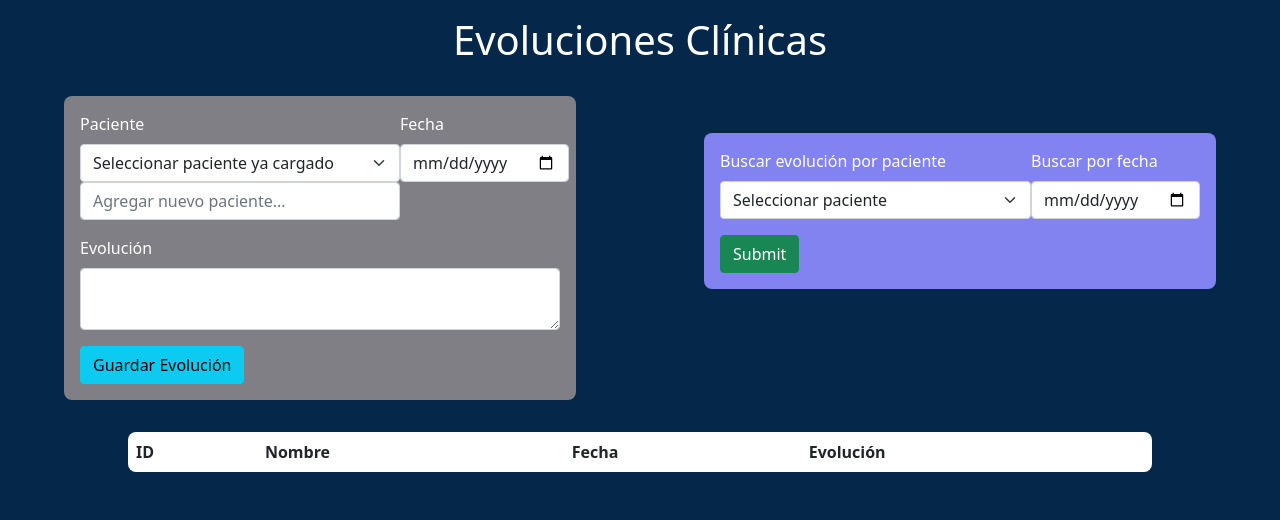
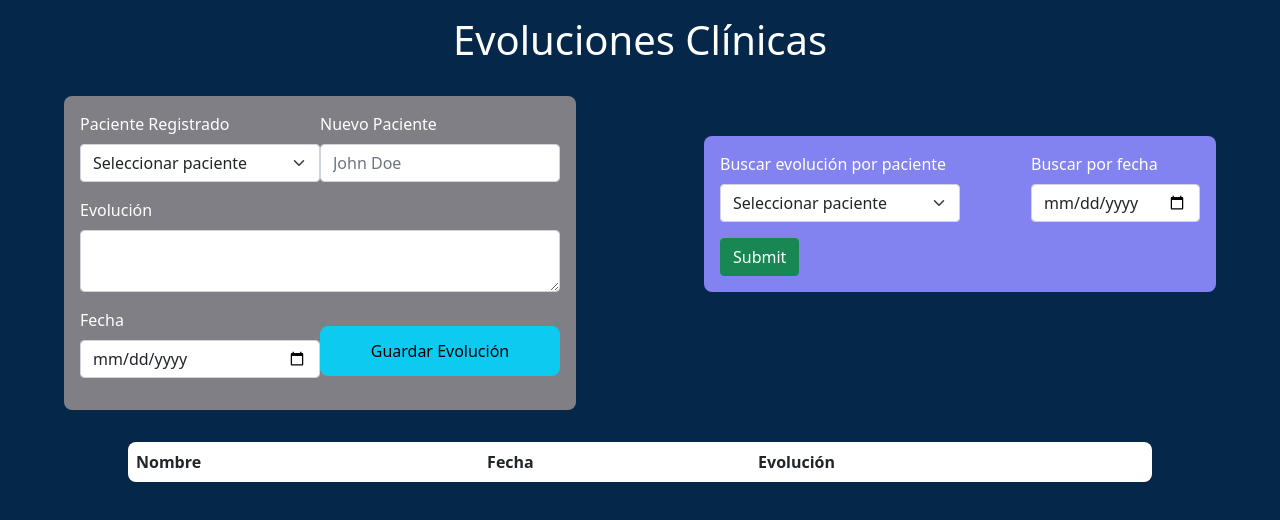
Before and after one commit to juampi85/Sessions-History, a React (Vite) app: page / in a window 1280 px wide. Shown: the top 520 px of the page. Built offline with nearby package versions, Linux system fonts and the light colour scheme.

Commit message:
Agrega input para crear nuevo usuario

```diff
--- a/src/components/DisplaySessions.jsx
+++ b/src/components/DisplaySessions.jsx
@@ -9,7 +9,7 @@ const DisplaySessions = () => {
     <Table hover borderless className="table">
       <thead>
         <tr>
-          <th>ID</th>
+          {/* <th>ID</th> */}
           <th>Nombre</th>
           <th>Fecha</th>
           <th>Evolución</th>
@@ -18,7 +18,7 @@ const DisplaySessions = () => {
       <tbody>
         {searchResults.map((result) => (
           <tr key={result.id}>
-            <td>{result.id}</td>
+            {/* <td>{result.id}</td> */}
             <td>{result.name}</td>
             <td>{result.date}</td>
             <td>{result.evolution}</td>
--- a/src/components/NewSession.jsx
+++ b/src/components/NewSession.jsx
@@ -4,24 +4,29 @@ import '../styles/NewSession.css';
 import useEvolutionStore from '../store/useEvolutionStore';
 import swal from 'sweetalert';
 
-
 const NewSession = () => {
-  const { evolutions, addEvolution } = useEvolutionStore(); //* Acá me traigo el estado global y las actions
+  const { evolutions, addEvolution } = useEvolutionStore();
   const [name, setName] = useState('');
   const [date, setDate] = useState('');
   const [evolution, setEvolution] = useState('');
+  const [newPatientName, setNewPatientName] = useState('');
 
-  //* Esto es para obtener una lista de nombres únicos de los pacientes
   const uniqueNames = Array.from(
     new Set(evolutions.map((evolution) => evolution.name))
   );
 
   const handleAddEvolution = () => {
-    if (name && date && evolution) {
-      addEvolution(name, date, evolution);
-      swal("GUARDADO", "...la evolución ha sido registrada correctamente", "success");
+    if ((name || newPatientName) && date && evolution) {
+      const patientName = newPatientName || name;
+      addEvolution(patientName, date, evolution);
+      swal(
+        'GUARDADO',
+        '...la evolución ha sido registrada correctamente',
+        'success'
+      );
+      setName(''); // Resetear el nombre después de agregar la evolución
     } else {
-      swal("ERROR", "...debe completar todos los campos", "error");
+      swal('ERROR', '...debe completar todos los campos', 'error');
     }
   };
 
@@ -30,61 +35,49 @@ const NewSession = () => {
   };
 
   useEffect(() => {
-    //* Acá implementé un useEffect para poder guardar evoluciones en el localStorage cuando cambien
     localStorage.setItem('evolutions', JSON.stringify(evolutions));
   }, [evolutions]);
 
   const handleSubmit = (event) => {
     event.preventDefault();
-    //* Acá llamo a la función para agregar la evolución y guardarla en el estado global
-    handleAddEvolution(name, date, evolution);
-
-    //* Acá reseteo los campos después de enviar el formulario
-    setName('');
+    handleAddEvolution();
     setDate('');
     setEvolution('');
+    setNewPatientName(''); // Resetear el nombre del paciente nuevo
   };
 
   return (
     <Form className="evolutionForm" onSubmit={handleSubmit}>
       <div className="nameAndDate">
         <FormGroup>
-          <Label for="patient">Paciente</Label>
+          <Label for="patient">Paciente Registrado</Label>
           <Input
             id="patient"
             name="patient"
             placeholder="Juan Pérez..."
             type="select"
             value={name}
-            // onChange={(event) => setName(event.target.value)}
             onChange={handleNameChange}
             className="nameInput"
           >
-            <option value="">Seleccionar paciente ya cargado</option>
-            {uniqueNames.map((uniqueName, index) => (
-              <option key={index} value={uniqueName}>
-                {uniqueName}
+            <option value="">Seleccionar paciente</option>
+            {uniqueNames.map((name, index) => (
+              <option key={index} value={name}>
+                {name}
               </option>
             ))}
           </Input>
-          <Input
-            type="text"
-            placeholder="Agregar nuevo paciente..."
-            onChange={(event) => {
-              if (!uniqueNames.includes(event.target.value)) {
-                setName(event.target.value);
-              }
-            }}
-          />
         </FormGroup>
         <FormGroup>
-          <Label for="date">Fecha</Label>
+          <Label for="newPatient">Nuevo Paciente</Label>
           <Input
-            id="date"
-            name="date"
-            type="date"
-            value={date}
-            onChange={(event) => setDate(event.target.value)}
+            id="newPatient"
+            name="newPatient"
+            placeholder="John Doe"
+            className="nameInput"
+            type="text"
+            value={newPatientName}
+            onChange={(event) => setNewPatientName(event.target.value)}
           />
         </FormGroup>
       </div>
@@ -98,10 +91,27 @@ const NewSession = () => {
           onChange={(event) => setEvolution(event.target.value)}
         />
       </FormGroup>
+      <div className="date-save">
+        <FormGroup>
+          <Label for="date">Fecha</Label>
+          <Input
+            id="date"
+            name="date"
+            type="date"
+            value={date}
+            onChange={(event) => setDate(event.target.value)}
+            className="date"
+          />
+        </FormGroup>
 
-      <Button type="submit" color="info">
-        Guardar Evolución
-      </Button>
+        {/* <button type="submit" color="info" className="save">
+          Guardar Evolución
+        </button> */}
+
+        <Button type="submit" color="info" className="save">
+          Guardar Evolución
+        </Button>
+      </div>
     </Form>
   );
 };
--- a/src/styles/NewSession.css
+++ b/src/styles/NewSession.css
@@ -1,5 +1,3 @@
-
-
 .evolutionForm {
   width: 40vw;
   background-color: #7f7f85;
@@ -13,6 +11,24 @@
   justify-content: space-between;
 }
 
-.nameInput{
-  width: 25vw;
+.nameInput {
+  width: 15rem;
 }
+
+.date-save {
+  display: flex;
+  justify-content: space-between;
+}
+
+.date {
+  width: 15rem;
+}
+
+.save {
+  width: 15rem;
+  height: fit-content;
+  margin: auto 0;
+  padding: 0.75rem 0;
+  border-radius: 0.5rem;
+  font-weight: 500;
+}
```
